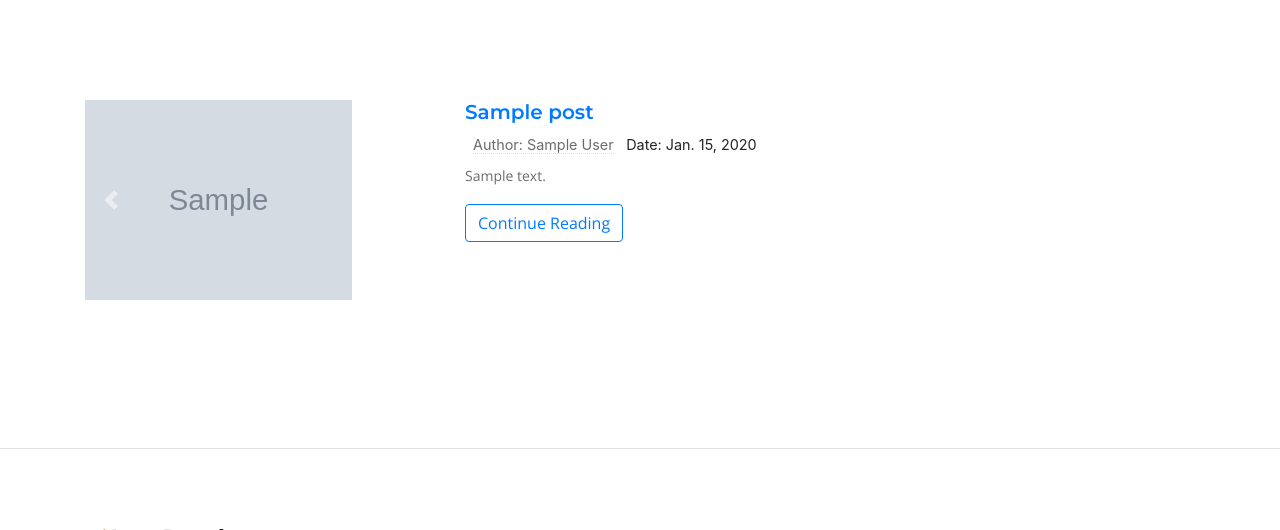
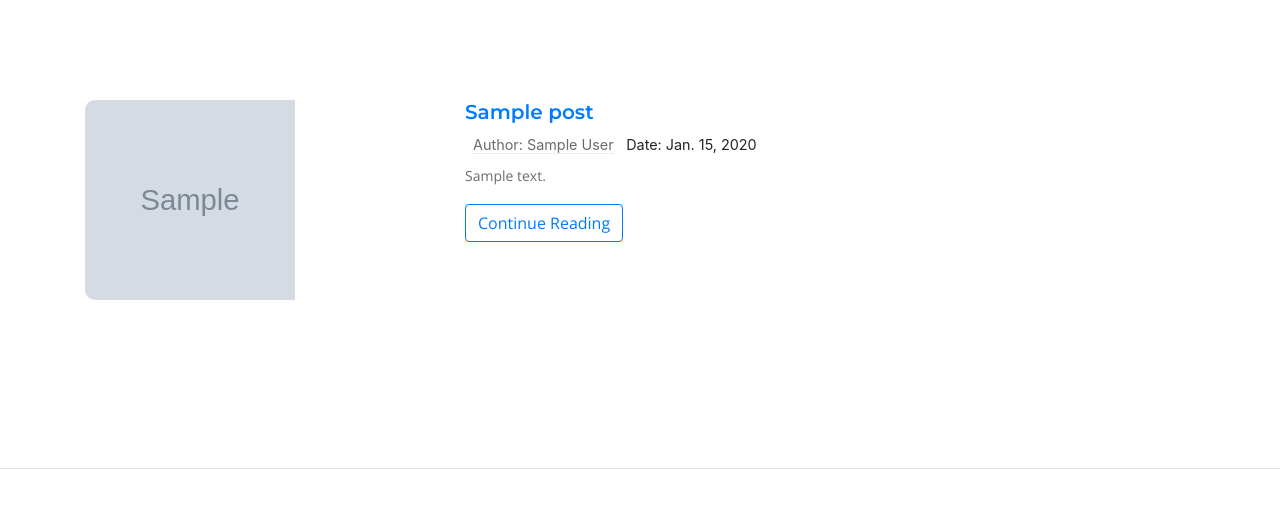
Before and after one commit to ZuhraErkayeva/LogBook, a Django app: page / in a window 1280 px wide. Shown: the part 71-601 px from the top of the page. Run offline with Django 5.2, Linux system fonts and the light colour scheme; tables that the repository leaves empty hold one stand-in row (values such as "Sample post"); grey boxes marked "Sample" are stand-in pictures; some libraries are stand-ins or nearby versions.

Commit message:
updated images

```diff
--- a/templates/index.html
+++ b/templates/index.html
@@ -13,22 +13,22 @@
                 <article class="row mb-5">
                     <div class="col-md-4 mb-4 mb-md-0">
 <div id="postSlider" class="carousel slide slider-sm" data-ride="carousel">
-    <div class="carousel-inner">
+    <div class="post-slider">
         {% for image in p.images.all %}
             <div class="carousel-item {% if forloop.first %}active{% endif %}">
-                <img loading="lazy" src="{{ image.image.url }}" class="img-fluid" alt="post-thumb" style="height:200px; object-fit: cover;">
+                <img loading="lazy" src="{{ image.image.url }}" class="img-fluid" alt="post-thumb" style="height:200px; width:210px; object-fit: cover;">
             </div>
         {% endfor %}
     </div>
     <!-- Slider nazorat tugmalari -->
-    <a class="carousel-control-prev" href="#postSlider" role="button" data-slide="prev">
-        <span class="carousel-control-prev-icon" aria-hidden="true"></span>
-        <span class="sr-only">Previous</span>
-    </a>
-    <a class="carousel-control-next" href="#postSlider" role="button" data-slide="next">
-        <span class="carousel-control-next-icon" aria-hidden="true"></span>
-        <span class="sr-only">Next</span>
-    </a>
+<!--    <a class="carousel-control-prev" href="#postSlider" role="button" data-slide="prev">-->
+<!--        <span class="carousel-control-prev-icon" aria-hidden="true"></span>-->
+<!--        <span class="sr-only">Previous</span>-->
+<!--    </a>-->
+<!--    <a class="carousel-control-next" href="#postSlider" role="button" data-slide="next">-->
+<!--        <span class="carousel-control-next-icon" aria-hidden="true"></span>-->
+<!--        <span class="sr-only">Next</span>-->
+<!--    </a>-->
 </div>
 
                     </div>
--- a/templates/post-detail.html
+++ b/templates/post-detail.html
@@ -20,8 +20,8 @@
 			<div class="col-12 mb-3">
 				<div class="post-slider">
                     {% for image in detail.images.all %}
-                                <img loading="lazy" src="{{ image.image.url }}" class="img-fluid" alt="post-thumb" style="height:200px; object-fit: cover;">
-                             {% endfor %}
+						<img loading="lazy" src="{{ image.image.url }}" class="img-fluid" alt="post-thumb" style="height:500px; object-fit: cover;">
+					{% endfor %}
 				</div>
 			</div>
 			<div class="col-lg-10 mx-auto">
```
